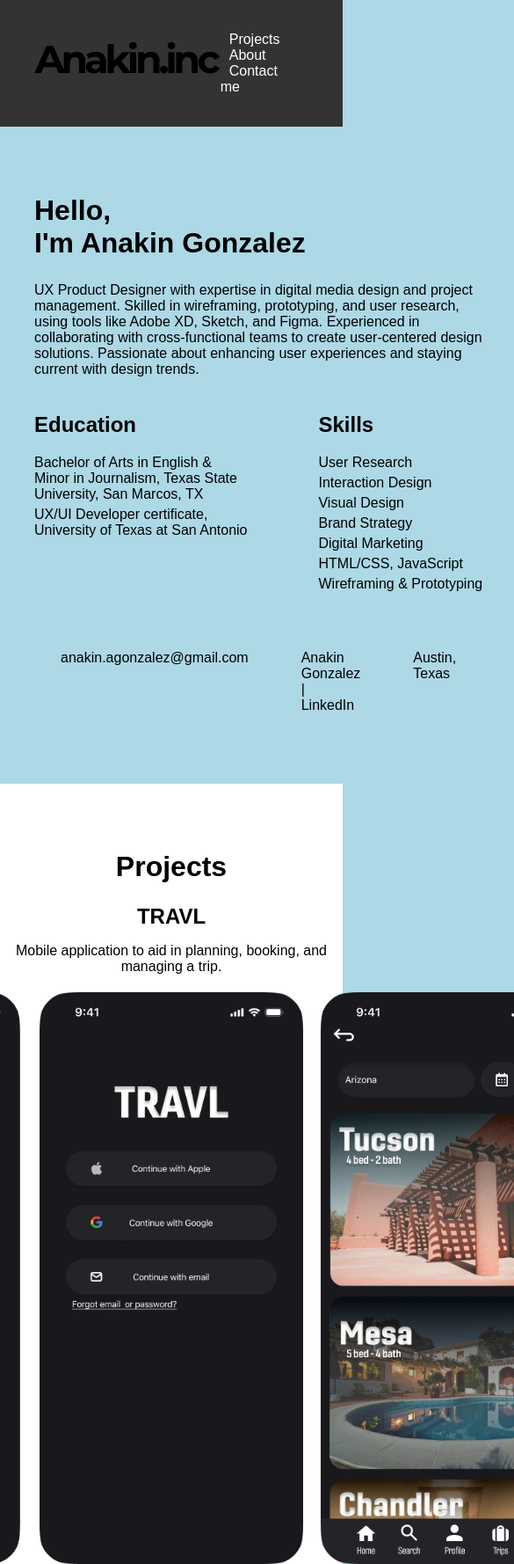
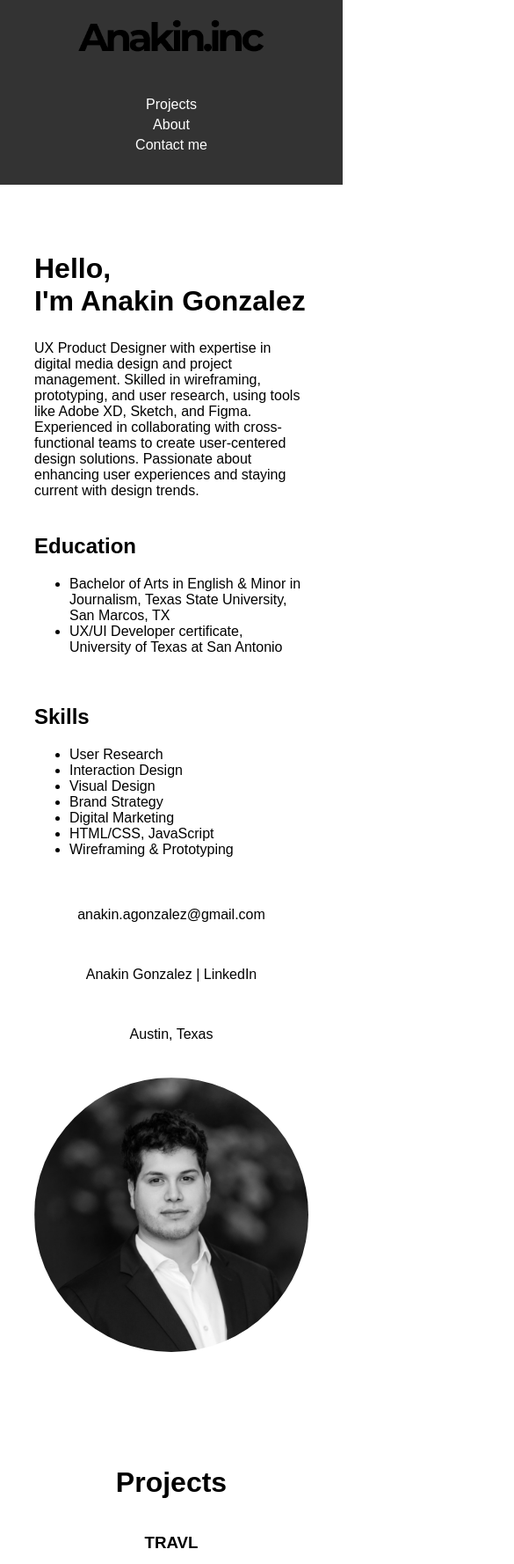
Before and after one commit to anakingonzalezz/UX_UI_HW_18, a plain HTML site: page index.html in a window 390 px wide. Shown: the top 1778 px of the page at 88% size, 585 px wide, since content can reach past the window. Drawn offline with Linux system fonts and the light colour scheme.

Commit message:
mobile friendly updates
grid and mobile friendly udpates that kick in on mobile

```diff
--- a/index.css
+++ b/index.css
@@ -21,23 +21,22 @@ header {
 .header-container {
     width: 80%;
     margin: 0 auto;
-    display: flex;
-    justify-content: space-between;
+    display: grid;
+    grid-template-columns: auto 1fr;
     align-items: center;
+    gap: 20px;
 }
 
 header .logo img {
-    height: 50px; /* Adjust the height as needed */
+    height: 50px;
 }
 
 nav ul {
     list-style: none;
     padding: 0;
-}
-
-nav ul li {
-    display: inline;
-    margin: 0 10px;
+    display: flex;
+    gap: 10px;
+    justify-content: flex-end;
 }
 
 nav ul li a {
@@ -52,13 +51,10 @@ nav ul li a {
 .intro-container {
     width: 80%;
     margin: 0 auto;
-    display: flex;
+    display: grid;
+    grid-template-columns: 1fr 1fr;
+    gap: 20px;
     align-items: center;
-}
-
-.intro-text {
-    flex: 2;
-    margin-right: 20px;
 }
 
 .intro-text h1 {
@@ -70,42 +66,22 @@ nav ul li a {
 }
 
 .flex-container {
-    display: flex;
-    justify-content: space-between;
-}
-
-.education, .skills {
-    width: 48%;
-}
-
-.intro-text ul {
-    list-style: none;
-    padding: 0;
-}
-
-.intro-text ul li {
-    margin: 5px 0;
-}
-
-.intro-image {
-    flex: 1;
+    display: grid;
+    grid-template-columns: 1fr 1fr;
+    gap: 20px;
 }
 
 .intro-image img {
     width: 100%;
     border-radius: 50%;
-    margin-left: 50px;
 }
 
 /* Contact info styles */
 .contact-info {
-    display: flex;
-    justify-content: space-between;
+    display: grid;
+    grid-template-columns: repeat(3, auto);
+    gap: 10px;
     margin-top: 20px;
-}
-
-.contact-info p {
-    margin: 30px 30px;
 }
 
 /* Projects section styles */
@@ -121,30 +97,22 @@ nav ul li a {
 }
 
 .project {
+    display: grid;
+    grid-template-columns: 1fr 2fr;
+    gap: 20px;
+    align-items: center;
     margin: 20px 0;
-}
-
-.project h3 {
-    display: flex;
-    justify-content: center;
-    font-size: 1.5em;
-    margin-bottom: 10px;
-}
-
-.project p {
-    display: flex;
-    justify-content: center;
-    margin-bottom: 20px;
 }
 
 .project-images {
     display: flex;
+    gap: 10px;
     justify-content: center;
 }
 
 .project-images img {
-    width: 300px;
-    margin: 0 10px;
+    width: 100%;
+    max-width: 150px;
 }
 
 /* Footer styles */
@@ -161,6 +129,7 @@ footer {
     align-items: center;
     width: 80%;
     margin: 0 auto;
+    gap: 20px;
 }
 
 .footer-container p {
@@ -170,8 +139,38 @@ footer {
 .footer-container a {
     color: white;
 }
+
+/* Responsive styles */
 @media only screen and (max-width: 600px) {
-    body {
-      background-color: lightblue;
+    .header-container {
+        grid-template-columns: 1fr;
+        text-align: center;
     }
-  }
+
+    nav ul {
+        flex-direction: column;
+        gap: 5px;
+    }
+
+    .intro-container {
+        grid-template-columns: 1fr;
+    }
+
+    .flex-container {
+        grid-template-columns: 1fr;
+    }
+
+    .project {
+        grid-template-columns: 1fr;
+    }
+
+    .contact-info {
+        grid-template-columns: 1fr;
+        text-align: center;
+    }
+
+    .footer-container {
+        flex-direction: column;
+        gap: 10px;
+    }
+}
--- a/index.html
+++ b/index.html
@@ -10,7 +10,7 @@
     <header>
         <div class="header-container">
             <div class="logo">
-                <span> <img src="Images/logo.png" alt="personal_logo"></span>
+                <span><img src="Images/logo.png" alt="personal_logo"></span>
             </div>
             <nav>
                 <ul>
@@ -34,7 +34,7 @@
                             <li>UX/UI Developer certificate, University of Texas at San Antonio</li>
                         </ul>
                     </div>
-                <div class="Skills">
+                    <div class="skills">
                         <h2>Skills</h2>
                         <ul>
                             <li>User Research</li>
@@ -73,9 +73,9 @@
             <h3>Haüs</h3>
             <p>Mobile Application to assist homeowners in educating and managing home maintenance.</p>
             <div class="project-images">
-                <img src="images/hause_splash.png" alt="Haüs Screenshot 1">
-                <img src="images/hause_login.png" alt="Haüs Screenshot 2">
-                <img src="images/hause_homepage.png" alt="Haüs Screenshot 3">
+                <img src="Images/hause_splash.png" alt="Haüs Screenshot 1">
+                <img src="Images/hause_login.png" alt="Haüs Screenshot 2">
+                <img src="Images/hause_homepage.png" alt="Haüs Screenshot 3">
             </div>
         </div>
     </section>
@@ -88,4 +88,3 @@
     </footer>
 </body>
 </html>
-test for push
```
Lines whose indentation alone changed are shown as unchanged.
